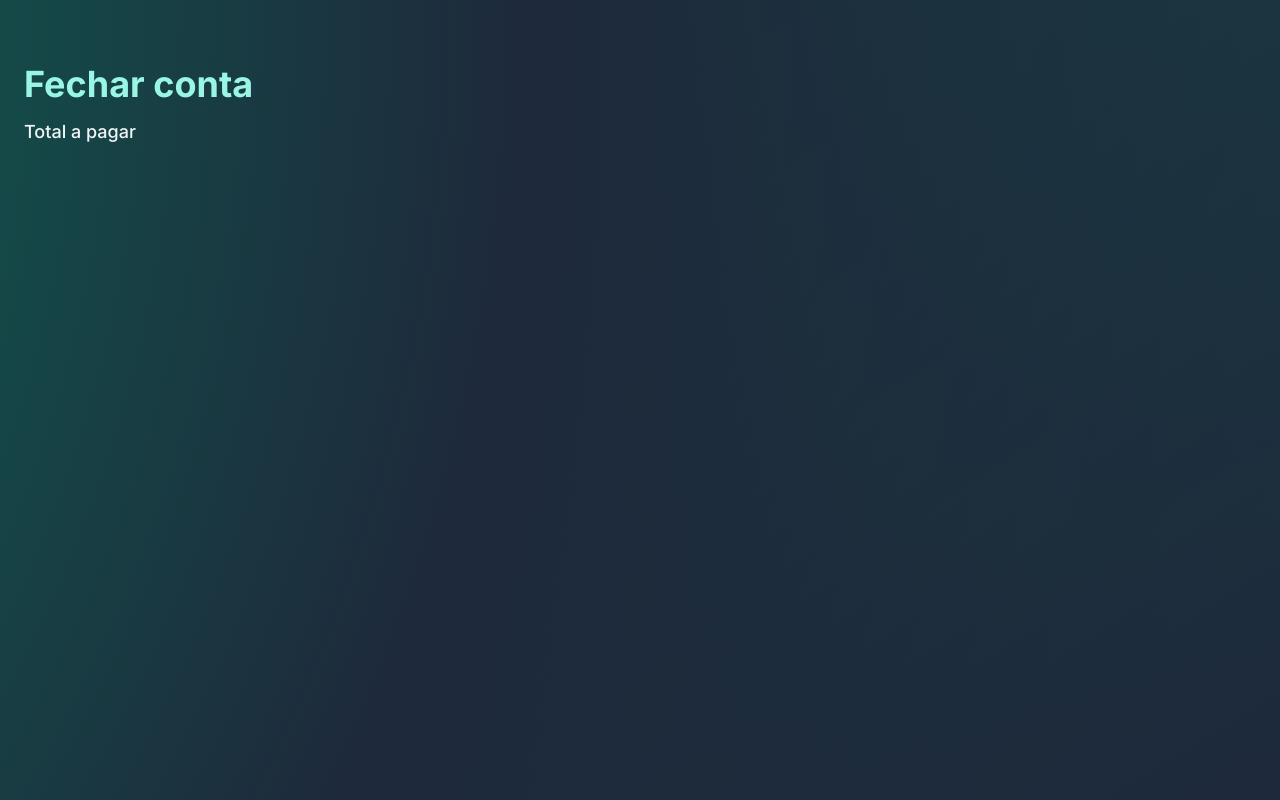
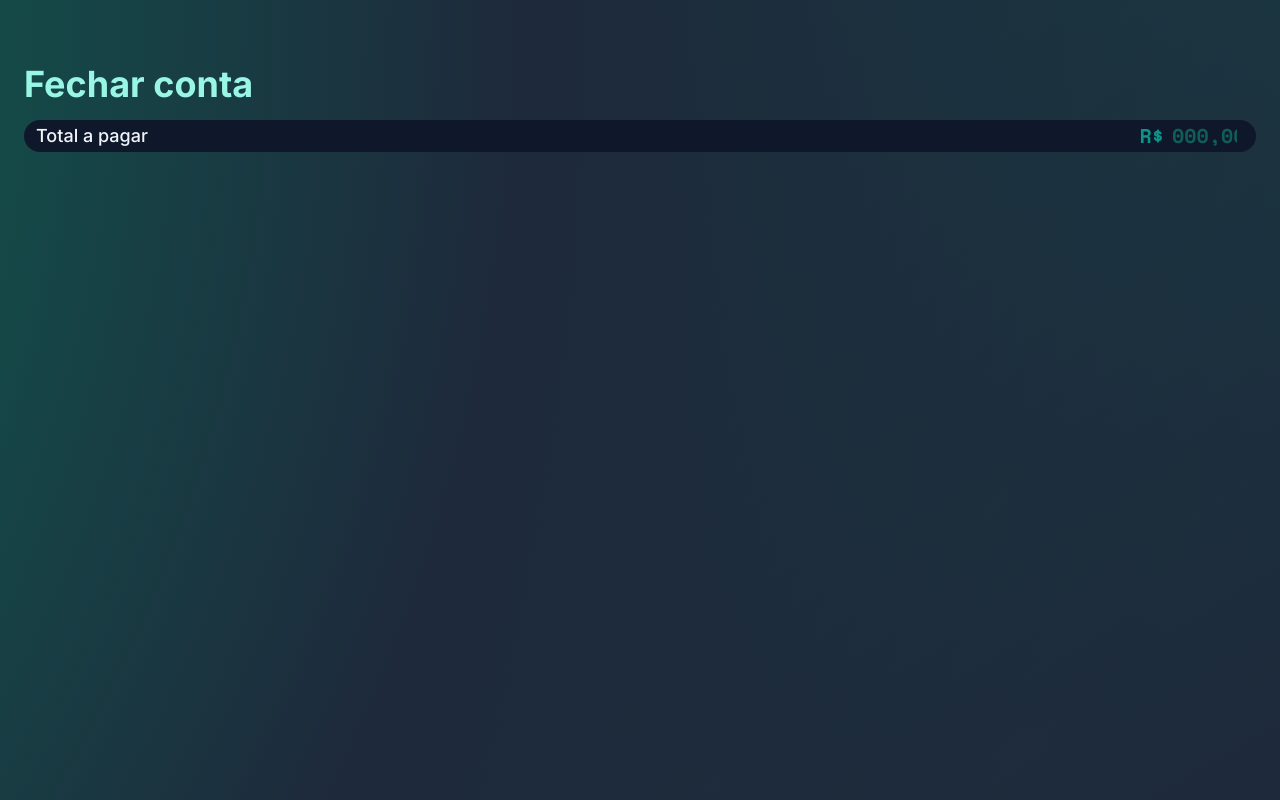
Before and after one commit to dada1smo/qites-v2, a Next.js app: page /conta in a window 1280 px wide. Built offline with nearby package versions, Linux system fonts and the light colour scheme.

Commit message:
feat: Input component and tab total form

```diff
--- a/app/conta/page.tsx
+++ b/app/conta/page.tsx
@@ -1,7 +1,7 @@
 'use client';
 
 import TabTotalForm from '@/src/domain/closeTab/components/TabTotalForm';
-import Typography from '@/src/ui/Typography';
+import Typography from '@/src/ui/components/Typography';
 
 export default function Home() {
   return (
@@ -9,7 +9,7 @@ export default function Home() {
       <Typography as="h1" variant="h1">
         Fechar conta
       </Typography>
-      <div className="flex justify-between mt-4">
+      <div className="mt-4">
         <TabTotalForm />
       </div>
     </main>
--- a/app/page.tsx
+++ b/app/page.tsx
@@ -1,5 +1,5 @@
-import LinkCard from '@/src/ui/LinkCard';
-import Typography from '@/src/ui/Typography';
+import LinkCard from '@/src/ui/components/LinkCard';
+import Typography from '@/src/ui/components/Typography';
 import Image from 'next/image';
 
 export default function Home() {
--- a/src/domain/closeTab/components/TabTotalForm/index.tsx
+++ b/src/domain/closeTab/components/TabTotalForm/index.tsx
@@ -2,7 +2,9 @@ import useCustomForm from '@/src/application/hooks/use-custom-form';
 import { FunctionComponent } from 'react';
 import { TabTotalSchema } from './validationSchema';
 import { TabTotalType } from '../../types/TabTotalType';
-import Typography from '@/src/ui/Typography';
+import Typography from '@/src/ui/components/Typography';
+import Form from '@/src/ui/components/Form';
+import ControlledPillInput from '@/src/ui/components/PillInput/Controlled';
 
 interface TabTotalFormProps {
   // fix
@@ -10,16 +12,24 @@ interface TabTotalFormProps {
 }
 
 const TabTotalForm: FunctionComponent<TabTotalFormProps> = ({ tabModel }) => {
-  const { control, handleSubmit, errors } = useCustomForm<TabTotalType>({
+  const { control, handleSubmit } = useCustomForm<TabTotalType>({
     schema: TabTotalSchema,
   });
 
   return (
-    <div>
-      <Typography as="p" variant="strong">
-        Total a pagar
-      </Typography>
-    </div>
+    <Form
+      onSubmit={handleSubmit(() => console.log('test'))}
+      className="flex items-center justify-between w-full"
+    >
+      <ControlledPillInput
+        name="tabTotal"
+        label="Total a pagar"
+        placeholder="000,00"
+        control={control}
+        type="number"
+        preffix="R$"
+      />
+    </Form>
   );
 };
 
--- a/src/domain/closeTab/components/TabTotalForm/validationSchema.ts
+++ b/src/domain/closeTab/components/TabTotalForm/validationSchema.ts
@@ -2,5 +2,5 @@ import { ZodType, z } from 'zod';
 import { TabTotalType } from '../../types/TabTotalType';
 
 export const TabTotalSchema: ZodType<TabTotalType> = z.object({
-  tabTotal: z.number(),
+  tabTotal: z.number().min(1),
 });
--- /dev/null
+++ b/src/ui/components/Form/index.tsx
@@ -0,0 +1,21 @@
+import { FormEventHandler, FunctionComponent, ReactNode } from 'react';
+
+interface FormProps {
+  onSubmit: FormEventHandler<HTMLFormElement>;
+  children: ReactNode;
+  className: string;
+}
+
+const Form: FunctionComponent<FormProps> = ({
+  onSubmit,
+  children,
+  className,
+}) => {
+  return (
+    <form onSubmit={onSubmit} noValidate className={className}>
+      {children}
+    </form>
+  );
+};
+
+export default Form;
--- /dev/null
+++ b/src/ui/components/PillInput/Base/index.tsx
@@ -0,0 +1,63 @@
+import {
+  ChangeEventHandler,
+  FocusEventHandler,
+  FunctionComponent,
+  HTMLInputTypeAttribute,
+} from 'react';
+import Typography from '../../Typography';
+
+export interface PillInputProps {
+  value: string;
+  onChange: ChangeEventHandler<HTMLInputElement>;
+  onBlur: FocusEventHandler<HTMLInputElement>;
+  name: string;
+  inputRef: any;
+  label?: string;
+  placeholder?: string;
+  error?: any;
+  type?: HTMLInputTypeAttribute;
+  preffix?: string;
+}
+
+const PillInput: FunctionComponent<PillInputProps> = ({
+  value,
+  onChange,
+  onBlur,
+  name,
+  inputRef,
+  label,
+  placeholder,
+  error,
+  type,
+  preffix,
+}) => {
+  return (
+    <div className="bg-slate-900 rounded-3xl py-1 pl-3 pr-1 flex gap-2 w-full justify-between items-center">
+      {label && (
+        <Typography as="p" variant="strong">
+          {label}
+        </Typography>
+      )}
+      <div className="flex gap-2">
+        {preffix && (
+          <Typography as="span" variant="number">
+            {preffix}
+          </Typography>
+        )}
+        <input
+          name={name}
+          id={name}
+          value={value}
+          ref={inputRef}
+          placeholder={placeholder}
+          onChange={onChange}
+          onBlur={onBlur}
+          type={type}
+          className="w-20 bg-transparent text-xl leading-6 font-mono font-bold text-teal-600 placeholder:text-teal-800"
+        />
+      </div>
+    </div>
+  );
+};
+
+export default PillInput;
--- /dev/null
+++ b/src/ui/components/PillInput/Controlled/index.tsx
@@ -0,0 +1,71 @@
+import { ChangeEvent, FunctionComponent, HTMLInputTypeAttribute } from 'react';
+import { Control, Controller, FieldErrors, FieldValues } from 'react-hook-form';
+import PillInput from '../Base';
+
+interface ControlledPillInputProps {
+  name: string;
+  control: Control<FieldValues, any>;
+  placeholder?: string;
+  type?: HTMLInputTypeAttribute;
+  onInputChange?: Function;
+  onInputBlur?: Function;
+  preffix?: string;
+  label?: string;
+}
+
+const ControlledPillInput: FunctionComponent<ControlledPillInputProps> = ({
+  name,
+  control,
+  placeholder,
+  type,
+  onInputChange,
+  preffix,
+  label,
+}) => {
+  return (
+    <Controller
+      control={control}
+      name={name}
+      render={({
+        field: { onChange, onBlur, value, ref },
+        fieldState: { error },
+      }) => (
+        <PillInput
+          name={name}
+          onBlur={onBlur}
+          onChange={(e) => {
+            const targetValue = handleNumberInput(e, type);
+            if (onInputChange) {
+              onInputChange(targetValue);
+            }
+            onChange(targetValue);
+          }}
+          value={value}
+          inputRef={ref}
+          error={error}
+          placeholder={placeholder}
+          type={type}
+          preffix={preffix}
+          label={label}
+        />
+      )}
+    />
+  );
+};
+
+export default ControlledPillInput;
+
+function handleNumberInput(
+  e: ChangeEvent<HTMLInputElement>,
+  type?: HTMLInputTypeAttribute
+) {
+  if (!type) {
+    return e.target.value;
+  }
+
+  if (type === 'number') {
+    return parseFloat(e.target.value);
+  }
+
+  return e.target.value;
+}
--- a/src/ui/Typography/index.tsx
+++ b/src/ui/components/Typography/index.tsx
@@ -13,6 +13,7 @@ const typographyVariants = cva('font-sans', {
       strong: 'text-lg leading-6 font-medium text-slate-100',
       p: 'text-lg leading-6 text-slate-400',
       link: 'text-base underline',
+      number: 'text-xl leading-6 font-mono font-bold text-teal-600',
     },
     align: {
       center: 'text-center',
@@ -27,10 +28,11 @@ const typographyVariants = cva('font-sans', {
 });
 
 interface TypographyProps extends VariantProps<typeof typographyVariants> {
-  as: 'h1' | 'h2' | 'h3' | 'h4' | 'h5' | 'h6' | 'p' | 'span' | 'li';
+  as: 'h1' | 'h2' | 'h3' | 'h4' | 'h5' | 'h6' | 'p' | 'span' | 'li' | 'label';
   children: ReactNode;
   className?: string;
   id?: string;
+  htmlFor?: string;
 }
 
 const Typography: FunctionComponent<TypographyProps> = ({
@@ -40,10 +42,12 @@ const Typography: FunctionComponent<TypographyProps> = ({
   children,
   className,
   id,
+  htmlFor,
 }) => {
   return (
     <Tag
       id={id}
+      htmlFor={htmlFor}
       className={cn(typographyVariants({ variant, align, className }))}
     >
       {children}
```
Also changed, not shown: src/domain/closeTab/models/TabModel.ts (added), src/ui/components/Image/index.tsx (renamed from src/ui/Image/index.tsx), src/ui/components/Link/index.tsx (renamed from src/ui/Link/index.tsx), src/ui/components/LinkCard/index.tsx (renamed from src/ui/LinkCard/index.tsx).
